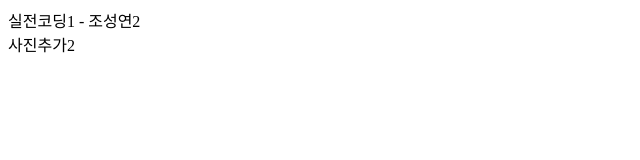
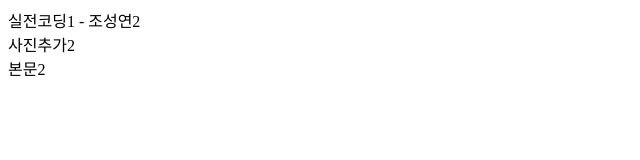
Before and after one commit to RealCodingAjou2020/my-git-project, a plain HTML site: page index.html in a window 1280 px wide. Shown: the full height of the page, 0-640 px from the left. Drawn offline with Linux system fonts and the light colour scheme.

Commit message:
Add Homepage Body

```diff
--- a/index.html
+++ b/index.html
@@ -1,2 +1,3 @@
 <head>실전코딩1 - 조성연2</head>
 <div>사진추가2</div>
+<body>본문2</body>
```
